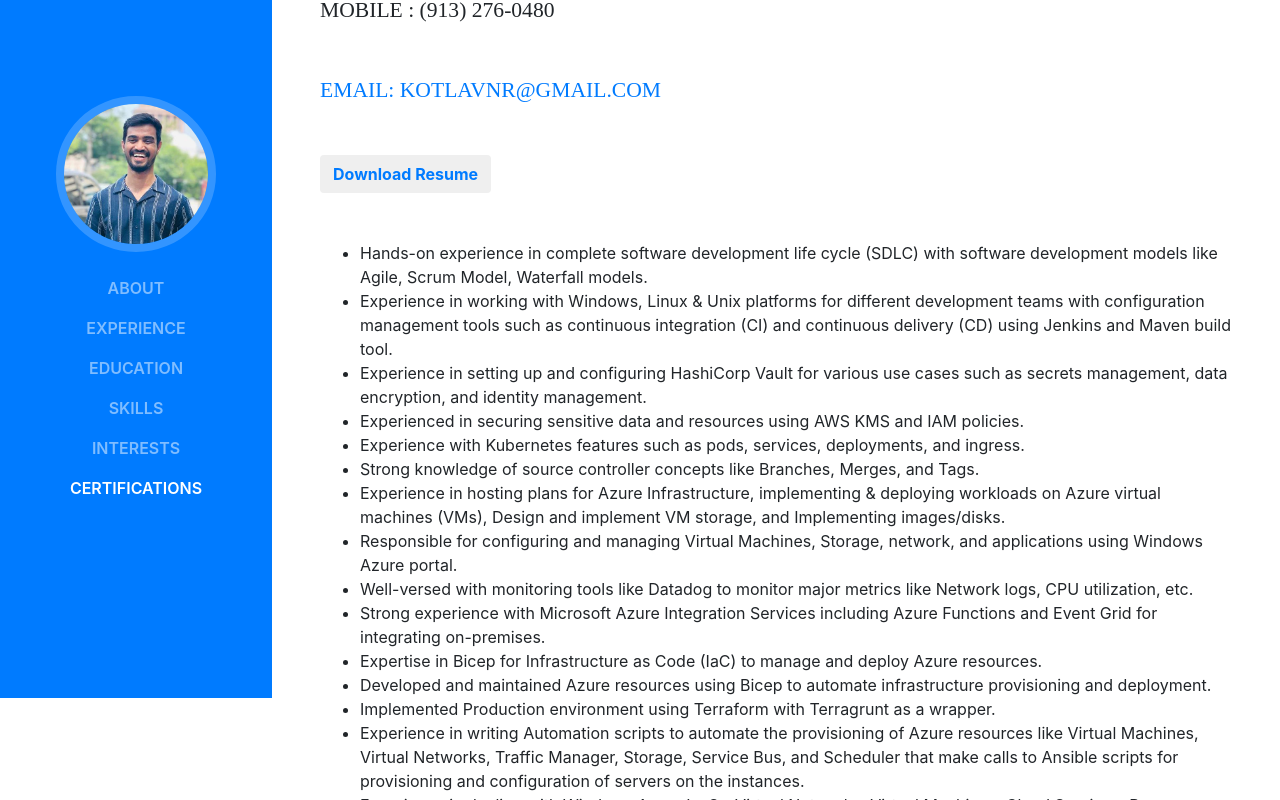
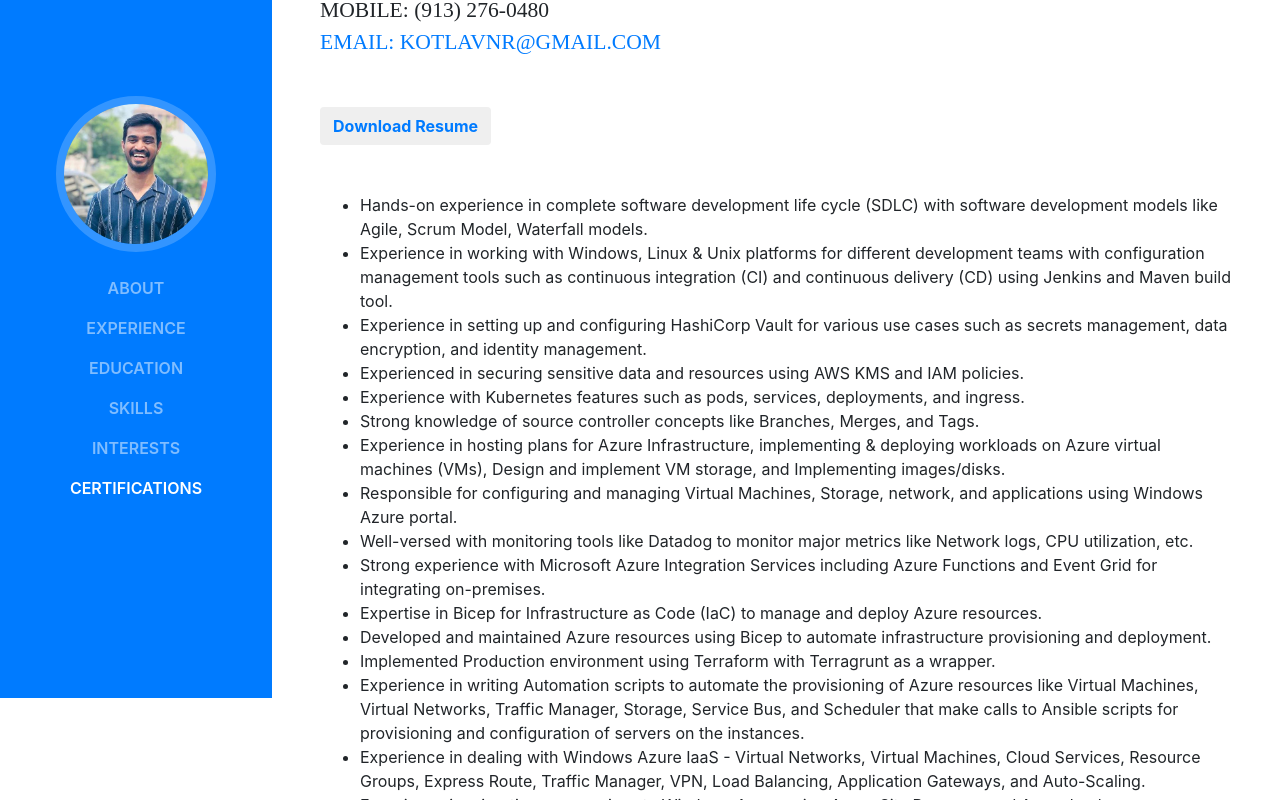
Before and after one commit to vivek040404/personal-portfolio, a website with bundled scripts: page index.html in a window 1280 px wide. Shown: the part 102-902 px from the top of the page. Built offline with nearby package versions, Linux system fonts and the light colour scheme; a web font is replaced by a local one.

Commit message:
Update index.html

```diff
--- a/index.html
+++ b/index.html
@@ -71,10 +71,7 @@
         <h1 class="mb-0">Vivekananda
           <span class="text-primary">Reddy</span>
         </h1>
-        <div class="subheading mb-5">
-          <a >Mobile : (913) 276-0480</a>
-        </div>
-        <div class="subheading mb-5">
+        <div class="subheading mb-5">Mobile: (913) 276-0480 <br>
           <a href="mailto:kotlavnr@gmail.com">Email: kotlavnr@gmail.com</a>
         </div>
         <button class="btn rounded font-weight-bold">
```
